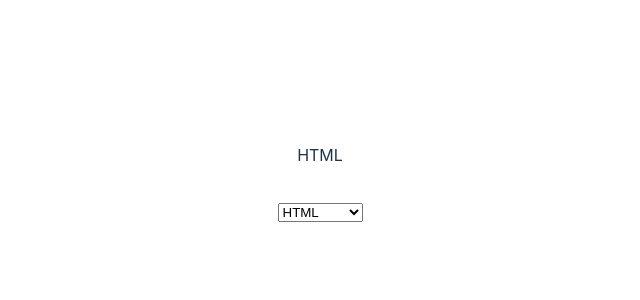
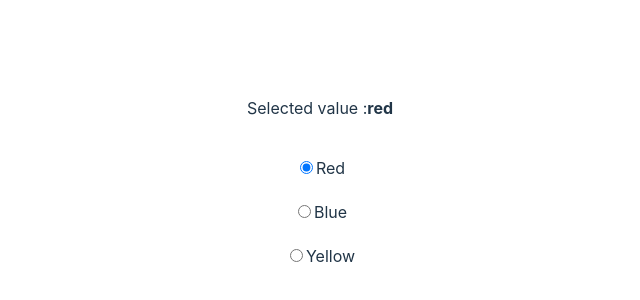
Before and after one commit to otsuboDesi/react-reacthooks-practice, a React (Vite) app: page / in a window 1280 px wide. Shown: the part 226-526 px from the top of the page, without its empty margins (320-960 px from the left). Built offline with nearby package versions, Linux system fonts and the light colour scheme.

Commit message:
Edit: Radio Containerを作成する

```diff
--- a/src/App.jsx
+++ b/src/App.jsx
@@ -4,7 +4,8 @@ import "./App.css";
 // import { MapContainer } from "./components/MapContainer";
 // import { EventContainer } from "./components/EventContainer";
 // import { FormContainer } from "./components/FormContainer";
-import { InputSelectContainer } from "./components/InputSelectContainer";
+// import { InputSelectContainer } from "./components/InputSelectContainer";
+import { RadioContainer } from "./components/RadioContainer";
 
 const App = () => {
   return (
@@ -14,7 +15,8 @@ const App = () => {
       <MapContainer />
       <EventContainer /> */}
       {/* <FormContainer /> */}
-      <InputSelectContainer />
+      {/* <InputSelectContainer /> */}
+      <RadioContainer />
     </div>
   );
 };
--- /dev/null
+++ b/src/components/RadioContainer.jsx
@@ -0,0 +1,43 @@
+import { useState } from "react";
+
+export const RadioContainer = () => {
+  const [checkedValue, setCheckedValue] = useState("red");
+
+  const handleChange = (e) => {
+    setCheckedValue(e.target.value);
+  };
+  return (
+    <>
+      <p>
+        Selected value :<b>{checkedValue}</b>
+      </p>
+      <label>
+        <input
+          type="radio"
+          value="red"
+          onChange={handleChange}
+          checked={checkedValue === "red"}
+        />
+        Red
+      </label>
+      <label>
+        <input
+          type="radio"
+          value="blue"
+          onChange={handleChange}
+          checked={checkedValue === "blue"}
+        />
+        Blue
+      </label>
+      <label>
+        <input
+          type="radio"
+          value="yellow"
+          onChange={handleChange}
+          checked={checkedValue === "yellow"}
+        />
+        Yellow
+      </label>
+    </>
+  );
+};
```
